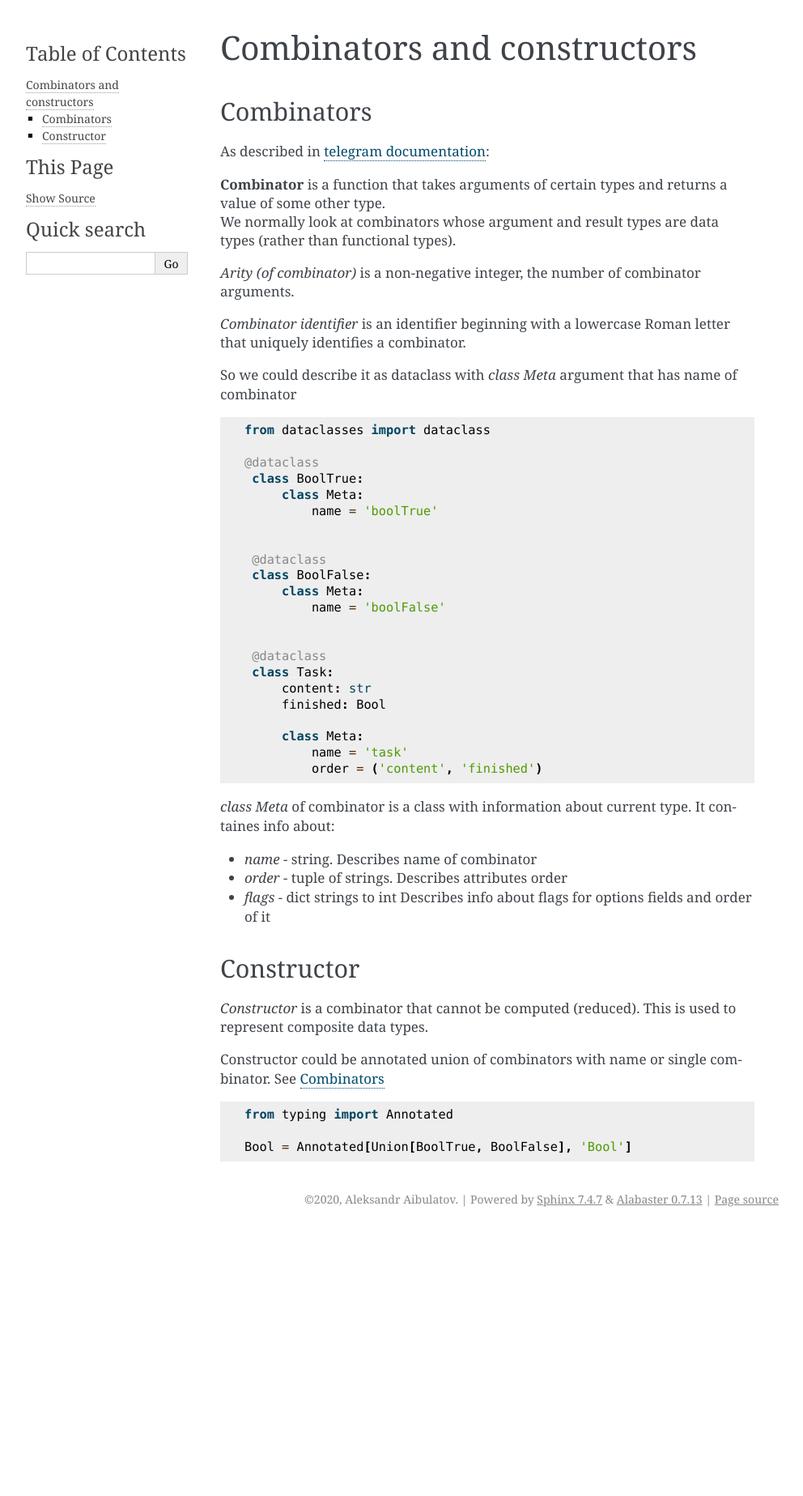
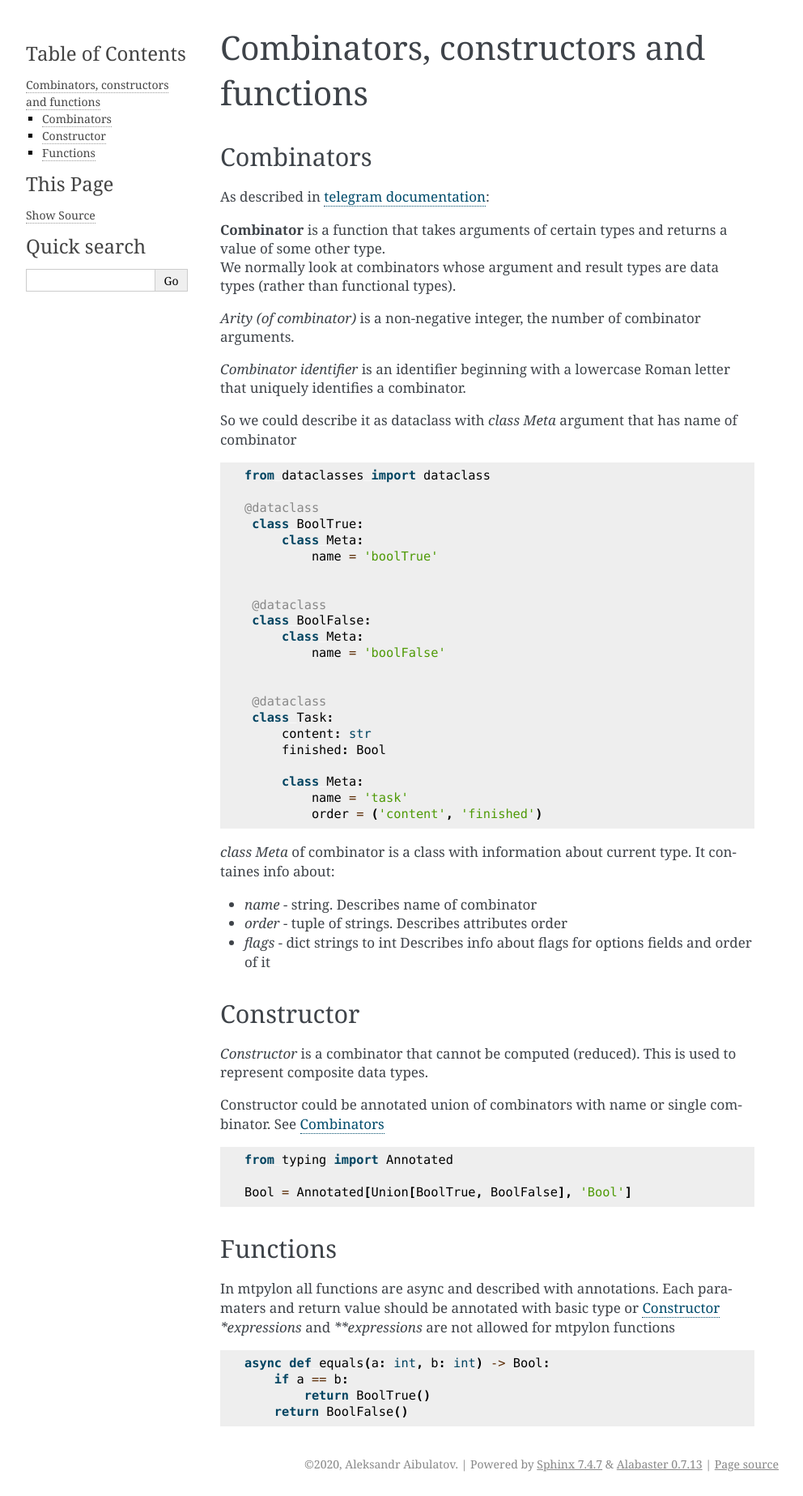
Before and after one commit to Zapix/mtpylon, a Sphinx documentation site: the page built from docs/source/1-combinators-and-constructors.rst, in a window 1280 px wide. Shown: the whole page at 81% size, without its empty margins (148-1140 px from the left). Built offline with Sphinx 7.4.7, drawn with Linux system fonts in a browser that asks for light colours; before the commit the page ends 1520 px from its top, so only the background shows below that.

Commit message:
Add function description

```diff
--- a/docs/source/1-combinators-and-constructors.rst
+++ b/docs/source/1-combinators-and-constructors.rst
@@ -1,5 +1,5 @@
-Combinators and constructors
-============================
+Combinators, constructors and functions
+=======================================
 
 .. _mtpylon_combinators:
 
@@ -64,3 +64,19 @@ Constructor could be annotated union of combinators with name  or single combina
   from typing import Annotated
 
   Bool = Annotated[Union[BoolTrue, BoolFalse], 'Bool']
+
+.. _mtpylon_functions:
+
+Functions
+--------
+
+In mtpylon all functions are async and described with annotations. Each paramaters
+and return value should be annotated with basic type or :ref:`mtpylon_constructors`
+`*expressions` and `**expressions` are not allowed for mtpylon functions
+
+.. code-block:: python
+
+    async def equals(a: int, b: int) -> Bool:
+        if a == b:
+            return BoolTrue()
+        return BoolFalse()
```
